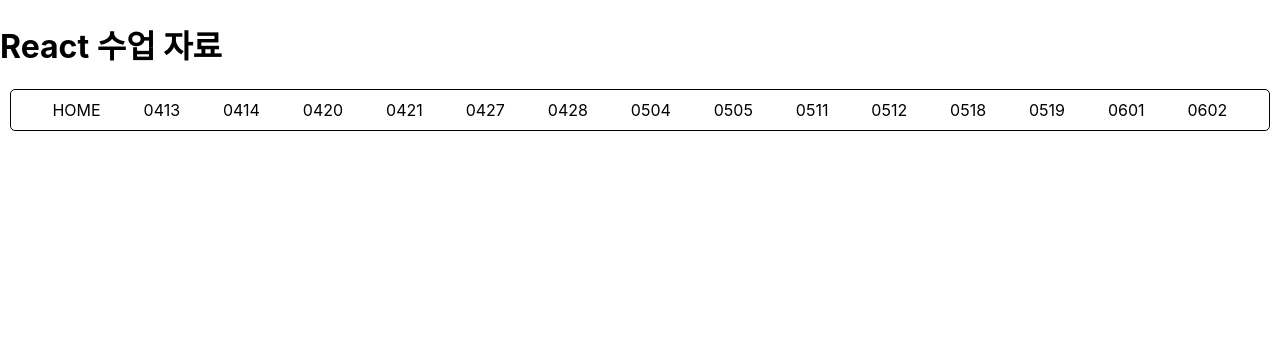
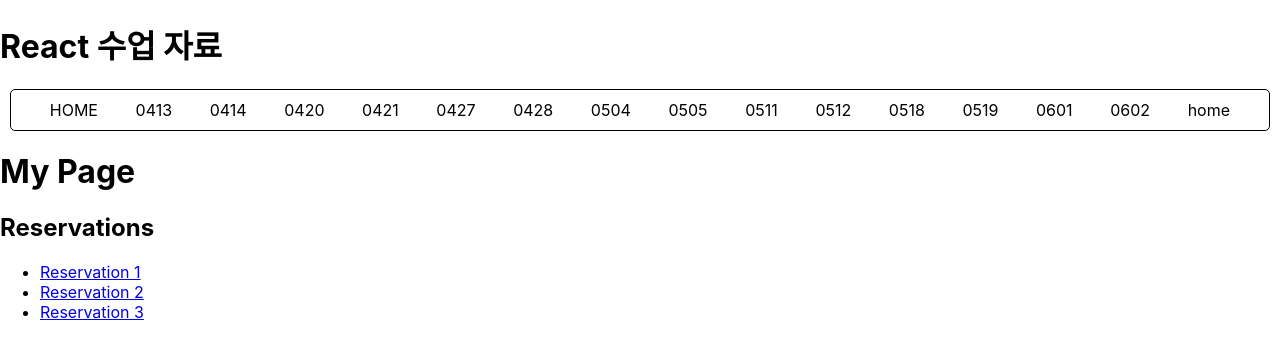
Before and after one commit to devgiants75/frontend-1223, a React (Create React App) app in the folder E_React/: page /mypage in a window 1280 px wide. Shown: the top 358 px of the page. Built offline with nearby package versions, Linux system fonts and the light colour scheme.

Commit message:
20240622

```diff
--- a/E_React/src/App.tsx
+++ b/E_React/src/App.tsx
@@ -25,6 +25,9 @@
 
 // 리액트 동적 라우팅 연습 컴포넌트
 import Router03 from './views/0518/b_Router/Router03';
+import Home from './views/0622/Home';
+import MyPage from './views/0622/MyPage';
+import ReservationDetail from './views/0622/ReservationDetail';
 
 function App() {
   return (
@@ -75,6 +78,12 @@
 
         {/*===== 리액트 동적 라우팅 연습 컴포넌트 =====*/}
         <Route path='/0518/:id' element={<Router03 />}/>
+
+        {/* useParams & useNavigate 연습 컴포넌트 */}
+        <Route path='/home' element={<Home />}/>
+        <Route path='/mypage' element={<MyPage />}/>
+        <Route path='/mypage/reservations/:reservationId' element={<ReservationDetail />}/>
+
       </Routes>
     </>
   );
--- a/E_React/src/components/NavigationBar.tsx
+++ b/E_React/src/components/NavigationBar.tsx
@@ -5,7 +5,7 @@
 
   // 링크 주소를 배열로 저장
   // : 각 페이지의 경로를 포함
-  const links = ['/', '0413', '0414', '0420', '0421', '0427', '0428', '0504', '0505', '0511', '0512', '0518', '0519', '0601', '0602'];
+  const links = ['/', '0413', '0414', '0420', '0421', '0427', '0428', '0504', '0505', '0511', '0512', '0518', '0519', '0601', '0602', 'home'];
 
   return (
     <div style={{
--- /dev/null
+++ b/E_React/src/views/0622/Home.tsx
@@ -0,0 +1,20 @@
+import React from 'react'
+import { useNavigate } from 'react-router-dom';
+
+export default function Home() {
+  // useNavigate 훅을 사용하여 프로그래밍 방식으로 페이지 이동을 관리
+  const navigate = useNavigate();
+
+  // "My Page"로 이동하는 함수
+  const goToMyPage = () => {
+    navigate('/mypage');
+  };
+
+  return (
+    <div>
+      <h1>Home Page</h1>
+      {/* 버튼 클릭 시 goToMyPage 함수 호출 */}
+      <button onClick={goToMyPage}>Go to My Page</button>
+    </div>
+  );
+}
--- /dev/null
+++ b/E_React/src/views/0622/MyPage.tsx
@@ -0,0 +1,27 @@
+import React from 'react'
+import { Link } from 'react-router-dom';
+
+export default function MyPage() {
+  // 예약 리스트 데이터 (예시)
+  const reservations = [
+    { id: '1', name: 'Reservation 1' },
+    { id: '2', name: 'Reservation 2' },
+    { id: '3', name: 'Reservation 3' },
+  ];
+
+  return (
+    <div>
+      <h1>My Page</h1>
+      <h2>Reservations</h2>
+      <ul>
+        {/* 예약 리스트를 반복하여 각 항목을 링크로 생성 */}
+        {reservations.map((reservation) => (
+          <li key={reservation.id}>
+            {/* 각 예약 항목을 클릭 시 해당 예약 상세 페이지로 이동 */}
+            <Link to={`/mypage/reservations/${reservation.id}`}>{reservation.name}</Link>
+          </li>
+        ))}
+      </ul>
+    </div>
+  );
+}
--- /dev/null
+++ b/E_React/src/views/0622/ReservationDetail.tsx
@@ -0,0 +1,16 @@
+import React from 'react'
+import { useParams } from 'react-router-dom';
+
+export default function ReservationDetail() {
+  // URL에서 reservationId 파라미터를 추출
+  const { reservationId } = useParams<{ reservationId: string }>();
+
+  return (
+    <div>
+      <h1>Reservation Detail</h1>
+      {/* 추출한 reservationId를 화면에 표시 */}
+      <p>Reservation ID: {reservationId}</p>
+      {/* 예약 상세 정보를 표시하는 로직을 추가할 수 있습니다 */}
+    </div>
+  );
+}
```
